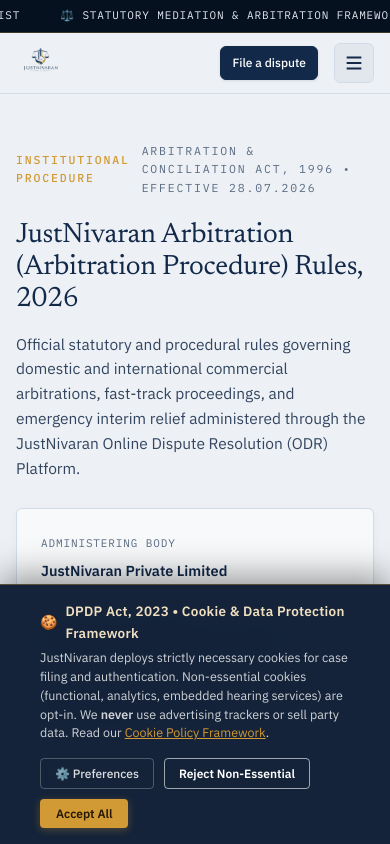
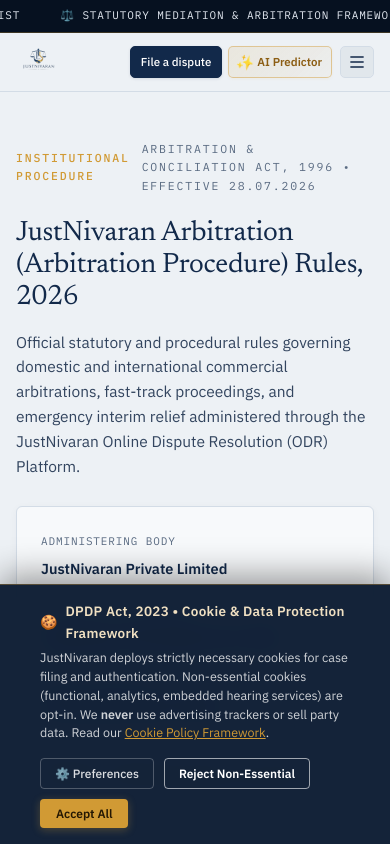
Before and after one commit to AyushShukla009/justnivaran-react, a React (Vite) app: page /arbitration-rules in a window 390 px wide. Shown: the top 844 px of the page. Built offline with nearby package versions, Linux system fonts and the light colour scheme; no server answers.

Commit message:
feat(mobile): format mobile header with AI Predictor button after File a dispute

```diff
--- a/src/App.css
+++ b/src/App.css
@@ -428,29 +428,76 @@
 
 @media (max-width: 768px) {
   .nav {
-    height: 60px;
-    gap: 8px;
+    height: 58px;
+    gap: 6px;
+    padding-inline: 12px;
   }
   .brand {
     margin-right: auto;
   }
   .brand img {
-    height: 44px;
+    height: 40px;
   }
   .nav-actions {
+    display: flex;
+    align-items: center;
     gap: 6px;
   }
-  .nav-actions .nav-btn-track,
+  .nav-actions .nav-btn-track {
+    display: none;
+  }
+  .nav-actions .nav-btn-file {
+    height: 32px;
+    padding: 0 10px;
+    font-size: 11.5px;
+    border-radius: 5px;
+  }
   .nav-actions .nav-btn-ai {
-    display: none;
+    display: inline-flex;
+    height: 32px;
+    padding: 0 9px;
+    font-size: 11.5px;
+    border-radius: 5px;
+    gap: 4px;
+  }
+  .nav-actions .nav-btn-ai .ai-sparkle {
+    font-size: 12px;
+  }
+  .mobile-toggle {
+    width: 34px;
+    height: 32px;
+    padding: 4px;
+    margin-left: 2px;
+    border-radius: 5px;
+  }
+  .mobile-toggle svg {
+    width: 20px;
+    height: 20px;
+  }
+  .mobile-drawer {
+    top: 58px;
+  }
+}
+
+@media (max-width: 380px) {
+  .nav {
+    gap: 4px;
+    padding-inline: 8px;
+  }
+  .brand img {
+    height: 36px;
   }
   .nav-actions .nav-btn-file {
-    height: 34px;
-    padding: 0 11px;
-    font-size: 12px;
-  }
-  .mobile-drawer {
-    top: 60px;
+    padding: 0 8px;
+    font-size: 11px;
+  }
+  .nav-actions .nav-btn-ai {
+    padding: 0 7px;
+    font-size: 11px;
+  }
+  .mobile-toggle {
+    width: 30px;
+    height: 30px;
   }
 }
 
```
